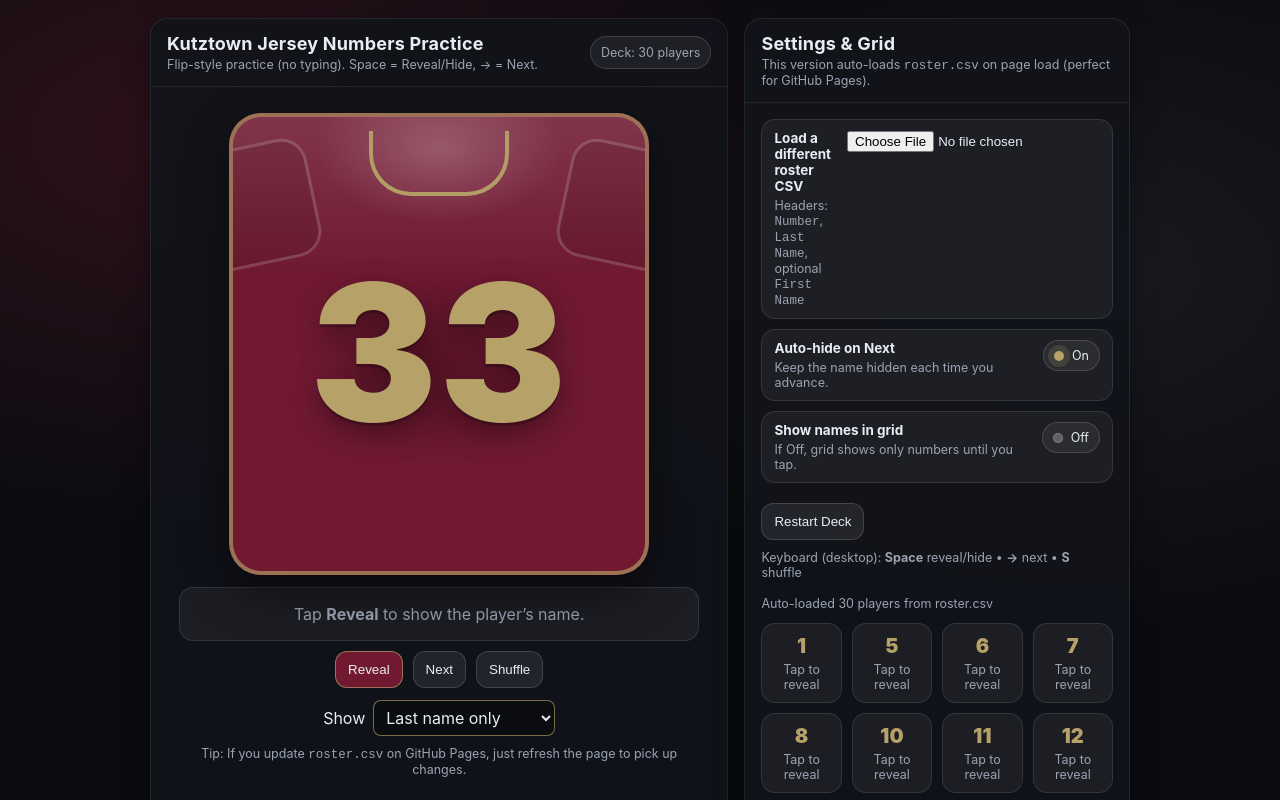
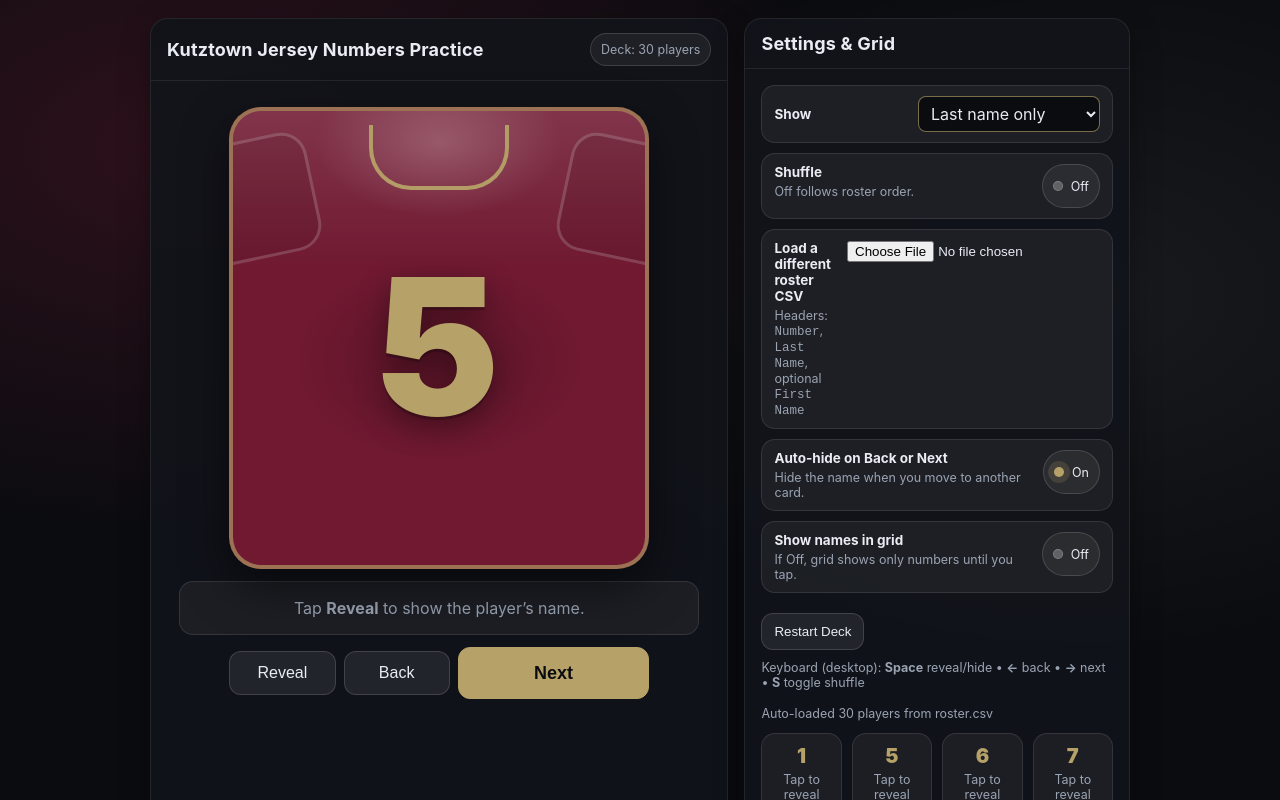
Before and after one commit to TheBlairClan/Jerseys, a plain HTML site: page index.html in a window 1280 px wide. Both pictures are taken after a click on the button "Next". Shown: the top 800 px of the page. Drawn offline with Linux system fonts and the light colour scheme.

Commit message:
Improve jersey practice navigation and shuffle controls

```diff
--- a/index.html
+++ b/index.html
@@ -54,7 +54,6 @@
     }
     .title{display:flex;flex-direction:column;gap:3px}
     .title h1{margin:0;font-size:18px;letter-spacing:.2px}
-    .title .sub{font-size:12.5px;color:var(--muted)}
     .pill{
       display:inline-flex;
       align-items:center;
@@ -137,17 +136,26 @@
     }
     button:hover{background: rgba(255,255,255,.11); border-color: rgba(255,255,255,.22)}
     button:active{transform: translateY(1px)}
-    .primary{background: var(--maroon); border-color: rgba(var(--gold-rgb),.65)}
-    .primary:hover{background: rgba(var(--maroon-rgb),.72); border-color: var(--gold)}
-
-    .name-display{
-      display:flex;
+    .practice-controls{
+      width:min(420px,100%);
+      display:grid;
+      grid-template-columns:1fr 1fr 1.8fr;
       align-items:center;
-      justify-content:center;
-      flex-wrap:wrap;
       gap:8px;
       margin-top:12px;
     }
+    .practice-controls button{min-height:44px;font-size:1rem}
+    .practice-controls .primary{
+      min-height:52px;
+      font-size:1.125rem;
+      font-weight:800;
+      color:var(--bg);
+      background:var(--gold);
+      border-color:var(--gold);
+    }
+    .practice-controls .primary:hover{background:#c5b47f}
+
+    .setting.name-display{align-items:center;flex-wrap:wrap}
     .name-display select{
       font:inherit;
       color:inherit;
@@ -188,6 +196,8 @@
     .setting .left{display:grid; gap:4px}
     .setting .name{font-weight:700; font-size:13.5px}
     .toggle{
+      position:relative;
+      min-height:44px;
       display:inline-flex;
       align-items:center;
       gap:8px;
@@ -201,7 +211,8 @@
       color:#e9ecf3;
       font-size:12.5px;
     }
-    .toggle input{display:none}
+    .toggle input{position:absolute;opacity:0;width:1px;height:1px}
+    .toggle:focus-within{outline:2px solid var(--gold);outline-offset:2px}
     .dot{
       width:10px;height:10px;border-radius:50%;
       background: rgba(255,255,255,.25);
@@ -245,7 +256,6 @@
       <header>
         <div class="title">
           <h1>Kutztown Jersey Numbers Practice</h1>
-          <div class="sub">Flip-style practice (no typing). Space = Reveal/Hide, → = Next.</div>
         </div>
         <div class="pill" id="deckInfo">Deck: 0 players</div>
       </header>
@@ -263,22 +273,10 @@
             <div class="muted">Loading roster…</div>
           </div>
 
-          <div class="row">
-            <button class="primary" id="revealBtn">Reveal</button>
-            <button id="nextBtn">Next</button>
-            <button id="shuffleBtn">Shuffle</button>
-          </div>
-
-          <div class="name-display">
-            <label for="nameDisplay">Show</label>
-            <select id="nameDisplay">
-              <option value="last">Last name only</option>
-              <option value="full">First and last name</option>
-            </select>
-          </div>
-
-          <div class="small" style="text-align:center; margin-top:10px;">
-            Tip: If you update <code>roster.csv</code> on GitHub Pages, just refresh the page to pick up changes.
+          <div class="practice-controls">
+            <button id="revealBtn">Reveal</button>
+            <button id="backBtn">Back</button>
+            <button class="primary" id="nextBtn">Next</button>
           </div>
         </div>
       </div>
@@ -288,11 +286,29 @@
       <header>
         <div class="title">
           <h1>Settings & Grid</h1>
-          <div class="sub">This version auto-loads <code>roster.csv</code> on page load (perfect for GitHub Pages).</div>
         </div>
       </header>
       <div class="content">
         <div class="settings">
+          <div class="setting name-display">
+            <label class="name" for="nameDisplay">Show</label>
+            <select id="nameDisplay">
+              <option value="last">Last name only</option>
+              <option value="full">First and last name</option>
+            </select>
+          </div>
+
+          <div class="setting">
+            <div class="left">
+              <div class="name" id="shuffleLabel">Shuffle</div>
+              <div class="small">Off follows roster order.</div>
+            </div>
+            <label class="toggle" id="togShuffle">
+              <span class="dot"></span><span>Off</span>
+              <input type="checkbox" id="shuffleEnabled" aria-labelledby="shuffleLabel" />
+            </label>
+          </div>
+
           <div class="setting">
             <div class="left">
               <div class="name">Load a different roster CSV</div>
@@ -303,23 +319,23 @@
 
           <div class="setting">
             <div class="left">
-              <div class="name">Auto-hide on Next</div>
-              <div class="small">Keep the name hidden each time you advance.</div>
+              <div class="name" id="autoHideLabel">Auto-hide on Back or Next</div>
+              <div class="small">Hide the name when you move to another card.</div>
             </div>
             <label class="toggle" id="togAutoHide">
               <span class="dot"></span><span>On</span>
-              <input type="checkbox" id="autoHide" checked />
+              <input type="checkbox" id="autoHide" aria-labelledby="autoHideLabel" checked />
             </label>
           </div>
 
           <div class="setting">
             <div class="left">
-              <div class="name">Show names in grid</div>
+              <div class="name" id="gridNamesLabel">Show names in grid</div>
               <div class="small">If Off, grid shows only numbers until you tap.</div>
             </div>
             <label class="toggle" id="togGridNames">
               <span class="dot"></span><span>Off</span>
-              <input type="checkbox" id="gridNames" />
+              <input type="checkbox" id="gridNames" aria-labelledby="gridNamesLabel" />
             </label>
           </div>
 
@@ -327,7 +343,7 @@
             <button id="resetBtn">Restart Deck</button>
           </div>
 
-          <div class="small">Keyboard (desktop): <strong>Space</strong> reveal/hide • <strong>→</strong> next • <strong>S</strong> shuffle</div>
+          <div class="small">Keyboard (desktop): <strong>Space</strong> reveal/hide • <strong>←</strong> back • <strong>→</strong> next • <strong>S</strong> toggle shuffle</div>
           <div class="small muted" id="loadStatus" style="margin-top:6px;"></div>
         </div>
 
@@ -350,9 +366,12 @@
 
   const nameDisplay = document.getElementById('nameDisplay');
   const nameDisplayKey = 'jerseys.nameDisplay';
+  const shuffleKey = 'jerseys.shuffleEnabled';
+  const shuffleEnabled = document.getElementById('shuffleEnabled');
+  const togShuffle = document.getElementById('togShuffle');
   const revealBtn = document.getElementById('revealBtn');
+  const backBtn = document.getElementById('backBtn');
   const nextBtn = document.getElementById('nextBtn');
-  const shuffleBtn = document.getElementById('shuffleBtn');
   const resetBtn = document.getElementById('resetBtn');
 
   const file = document.getElementById('file');
@@ -369,11 +388,12 @@
 
   function buildOrder() {
     order = [...deck];
-    for (let i = order.length - 1; i > 0; i--) {
-      const j = Math.floor(Math.random() * (i + 1));
-      [order[i], order[j]] = [order[j], order[i]];
+    if (shuffleEnabled.checked) {
+      for (let i = order.length - 1; i > 0; i--) {
+        const j = Math.floor(Math.random() * (i + 1));
+        [order[i], order[j]] = [order[j], order[i]];
+      }
     }
-    idx = 0;
   }
 
   function current() {
@@ -455,16 +475,10 @@
     }
   }
 
-  function next() {
+  function moveCard(step) {
     if (!order.length) return;
-    idx = (idx + 1) % order.length;
+    idx = (idx + step + order.length) % order.length;
     if (autoHide.checked) isRevealed = false;
-    render();
-  }
-
-  function shuffle() {
-    buildOrder();
-    isRevealed = false;
     render();
   }
 
@@ -557,9 +571,8 @@
       const text = await f.text();
       deck = deckFromCSV(text);
       buildOrder();
-      isRevealed = false;
       buildGrid();
-      render();
+      restart();
       loadStatus.textContent = `Loaded ${deck.length} players from: ${f.name}`;
     } catch (err) {
       alert("Roster load failed: " + err.message);
@@ -567,45 +580,59 @@
   });
 
   // Toggles
-  function wireToggle(inputEl, labelEl) {
+  function wireToggle(inputEl, labelEl, onChange) {
     setToggle(labelEl, inputEl.checked);
     inputEl.addEventListener('change', () => {
       setToggle(labelEl, inputEl.checked);
-
-      if (inputEl === gridNames) buildGrid();
+      onChange?.();
     });
   }
-  wireToggle(autoHide, togAutoHide);
-  wireToggle(gridNames, togGridNames);
 
   try {
     if (localStorage.getItem(nameDisplayKey) === 'full') nameDisplay.value = 'full';
+    shuffleEnabled.checked = localStorage.getItem(shuffleKey) === 'true';
   } catch {
-    // The setting still works when storage is unavailable.
+    // The settings still work when storage is unavailable.
   }
 
-  nameDisplay.addEventListener('change', () => {
+  function savePreference(key, value) {
     try {
-      localStorage.setItem(nameDisplayKey, nameDisplay.value);
+      localStorage.setItem(key, value);
     } catch {
       // The setting still applies to this page.
     }
+  }
+
+  wireToggle(autoHide, togAutoHide);
+  wireToggle(gridNames, togGridNames, buildGrid);
+  wireToggle(shuffleEnabled, togShuffle, () => {
+    savePreference(shuffleKey, shuffleEnabled.checked);
+    buildOrder();
+    restart();
+  });
+
+  nameDisplay.addEventListener('change', () => {
+    savePreference(nameDisplayKey, nameDisplay.value);
     renderAnswer(current());
     buildGrid();
   });
 
   // Buttons
   revealBtn.addEventListener('click', toggleReveal);
-  nextBtn.addEventListener('click', next);
-  shuffleBtn.addEventListener('click', shuffle);
+  backBtn.addEventListener('click', () => moveCard(-1));
+  nextBtn.addEventListener('click', () => moveCard(1));
   resetBtn.addEventListener('click', restart);
 
   // Keyboard shortcuts
   document.addEventListener('keydown', (e) => {
-    if (e.target === nameDisplay) return;
-    if (e.key === 'ArrowRight') next();
-    if (e.key.toLowerCase() === 's') shuffle();
-    if (e.key === ' ') { e.preventDefault(); toggleReveal(); }
+    if (e.altKey || e.ctrlKey || e.metaKey || e.target.matches('input, select, textarea')) return;
+    if (e.key === 'ArrowLeft') moveCard(-1);
+    if (e.key === 'ArrowRight') moveCard(1);
+    if (e.key.toLowerCase() === 's' && !e.repeat) shuffleEnabled.click();
+    if (e.key === ' ' && !e.target.matches('button')) {
+      e.preventDefault();
+      toggleReveal();
+    }
   });
 
   // Init
@@ -622,7 +649,7 @@
     }
     buildOrder();
     buildGrid();
-    render();
+    restart();
   })();
 </script>
 </body>
```
